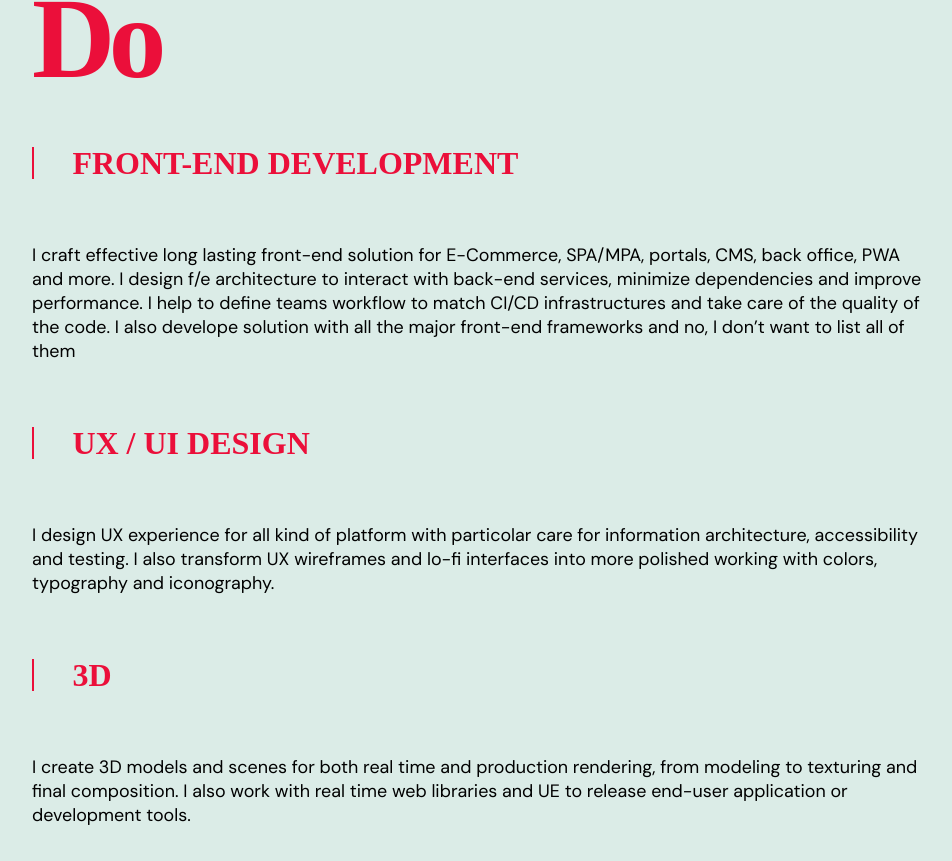
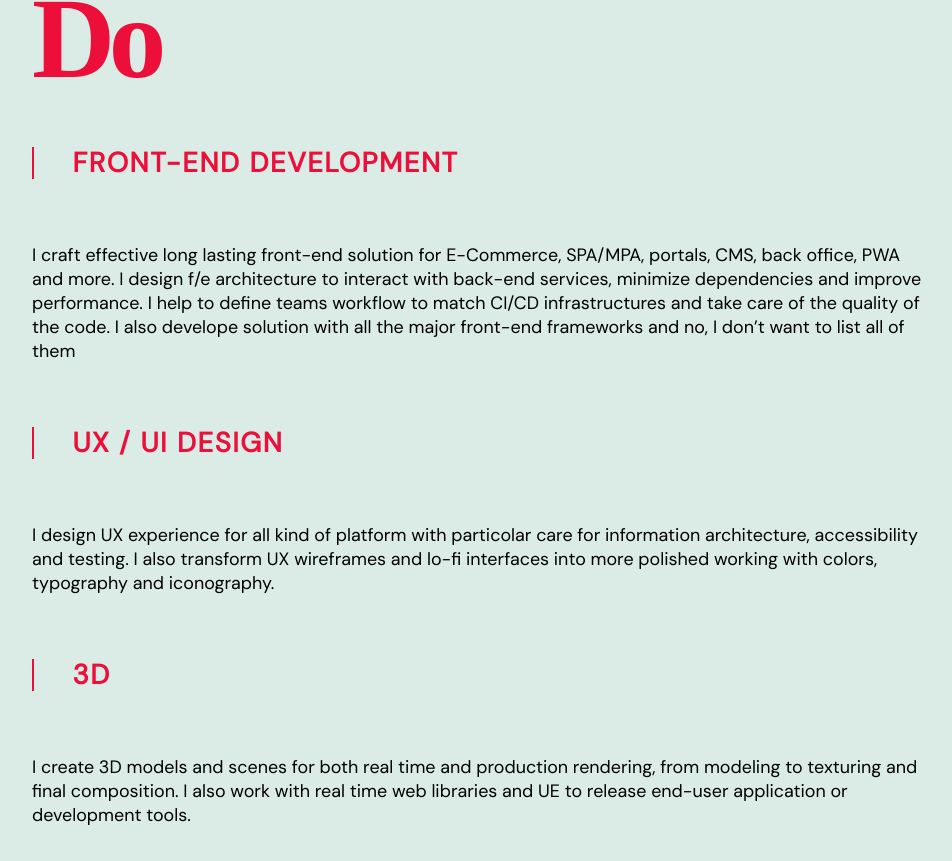
Before and after one commit to ilmandone/mauti-2024, a Vue app: page / in a window 1280 px wide. Shown: the part 1786-2647 px from the top of the page, without its empty margins (96-1048 px from the left). Built offline with nearby package versions, Linux system fonts and the light colour scheme; a web font is replaced by a local one.

Commit message:
feat: fix wid h3 font family

```diff
--- a/src/components/sections/SWhatIDo.vue
+++ b/src/components/sections/SWhatIDo.vue
@@ -67,7 +67,7 @@ section.wido {
 		margin: 2.5rem 0;
 		@include commons.left-border($color: var(--color-emphasize));
 
-		@include typo.headers(1.75rem);
+		@include typo.body(1.75rem, var(--color-emphasize));
 		font-weight: 700;
 		line-height: 2rem;
 		text-transform: uppercase;
@@ -101,7 +101,8 @@ section.wido {
 
 		h3 {
 			margin: 5vw 0;
-			font-size: 2.5vw;
+			font-size: 2.15vw;
+			letter-spacing: 0.125vw;
 		}
 
 		p {
```
